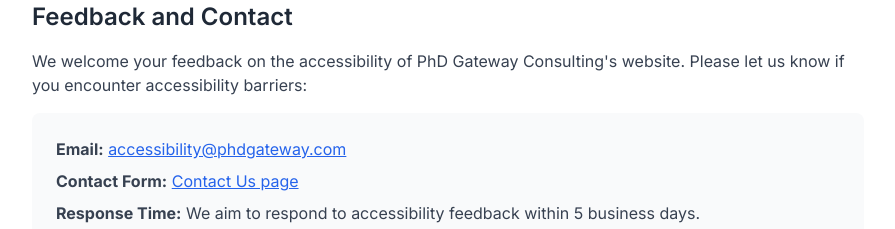
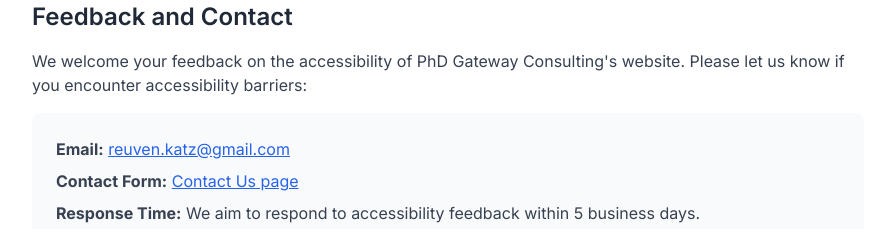
Before and after one commit to ReuvenKatz/pathway-nexus-gateway1, a React (Vite) app: page /accessibility in a window 1280 px wide. Shown: the part 1540-1769 px from the top of the page, without its empty margins (192-1087 px from the left). Built offline with nearby package versions, Linux system fonts and the light colour scheme; a web font is replaced by a local one.

Commit message:
Update accessibility statement email

```diff
--- a/src/pages/AccessibilityStatement.tsx
+++ b/src/pages/AccessibilityStatement.tsx
@@ -85,7 +85,7 @@ const AccessibilityStatement = () => {
             </p>
             <div className="bg-gray-50 p-6 rounded-lg mb-4">
               <p className="text-gray-700 mb-2">
-                <strong>Email:</strong> <a href="mailto:accessibility@phdgateway.com" className="text-blue-600 hover:text-blue-800 underline focus:outline-none focus:ring-2 focus:ring-ring focus:ring-offset-2 rounded">accessibility@phdgateway.com</a>
+                <strong>Email:</strong> <a href="mailto:reuven.katz@gmail.com" className="text-blue-600 hover:text-blue-800 underline focus:outline-none focus:ring-2 focus:ring-ring focus:ring-offset-2 rounded">reuven.katz@gmail.com</a>
               </p>
               <p className="text-gray-700 mb-2">
                 <strong>Contact Form:</strong> <Link to="/contact" className="text-blue-600 hover:text-blue-800 underline focus:outline-none focus:ring-2 focus:ring-ring focus:ring-offset-2 rounded">Contact Us page</Link>
```
